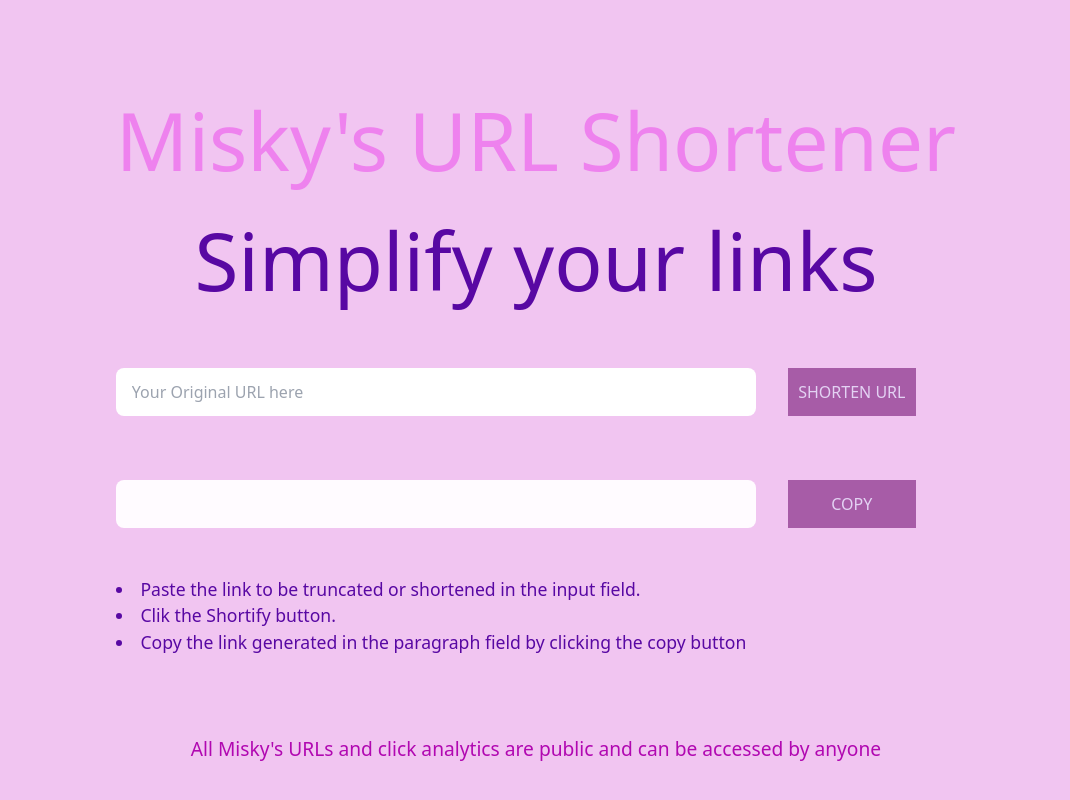
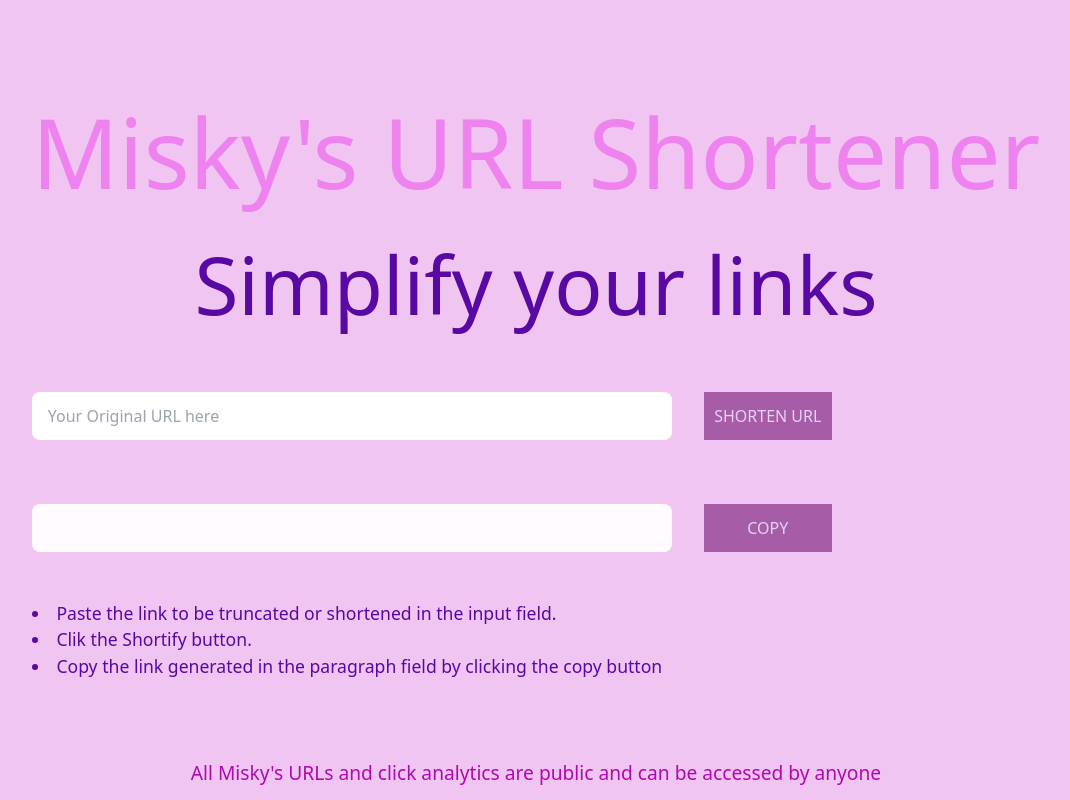
Before and after one commit to miskiat/LINK-SHORTENER, a React (Vite) app: page / in a window 1280 px wide. Shown: the whole page, without its empty margins (128-1198 px from the left). Built offline with nearby package versions, Linux system fonts and the light colour scheme.

Commit message:
font-size

```diff
--- a/src/App.css
+++ b/src/App.css
@@ -17,7 +17,7 @@
 }
 .header {
   font-weight: 500;
-  font-size: 5rem;
+  font-size: 6rem;
   color: violet;
 }
 .main {
```
